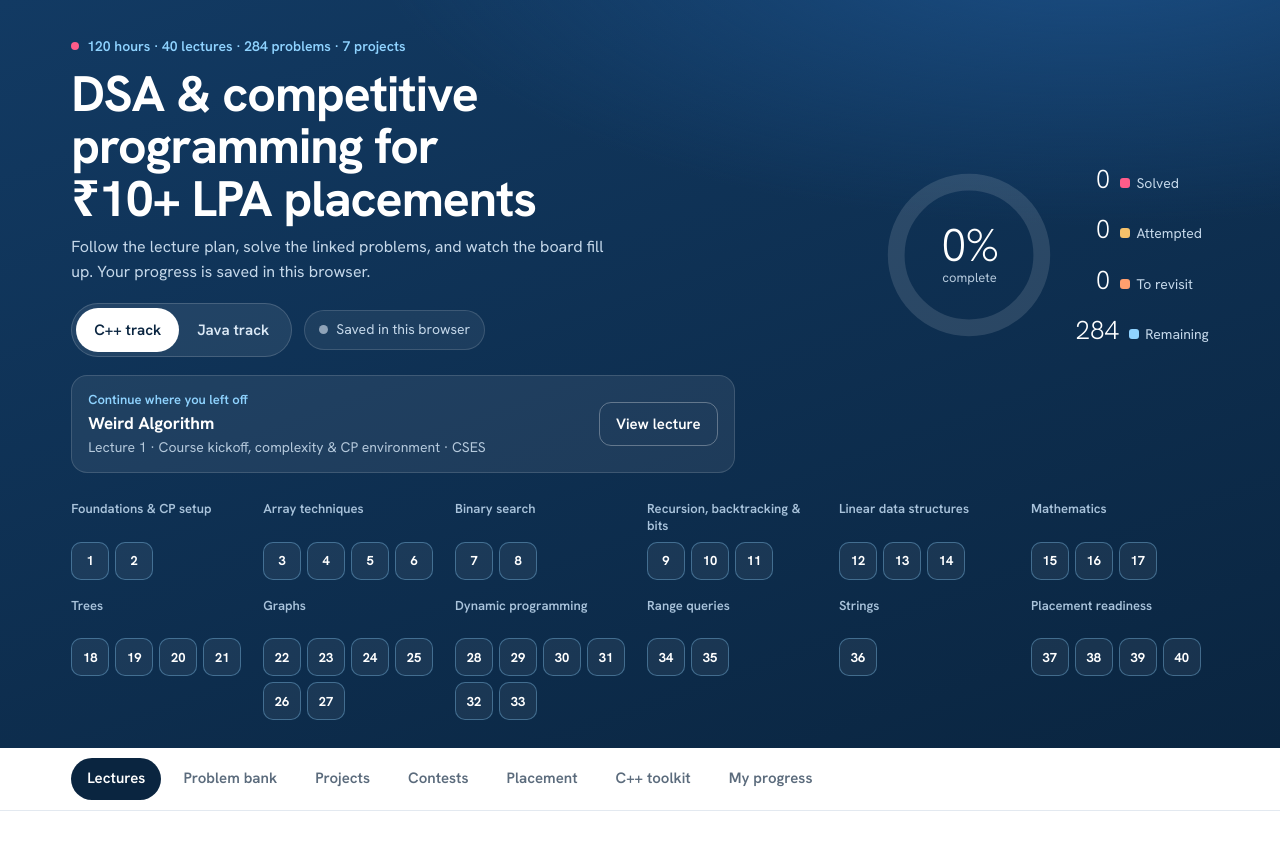
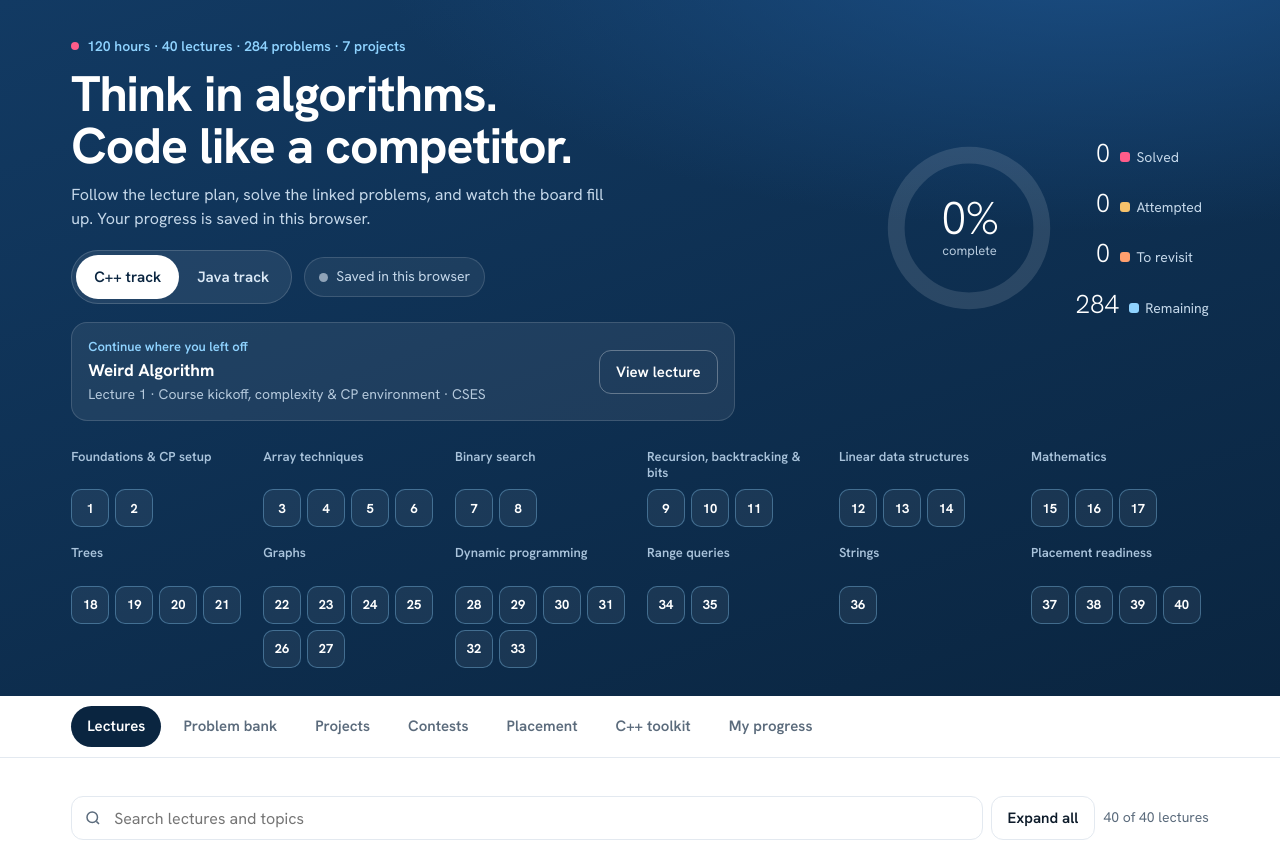
Before and after one commit to evolvian2026/HighEnergy, a plain HTML site: page dist/index.html in a window 1280 px wide. Shown: the top 843 px of the page. Drawn offline with Linux system fonts and the light colour scheme.

Commit message:
Change portal headline to 'Think in algorithms. Code like a competitor.'
Co-Authored-By: Claude Opus 5.5 <noreply@anthropic.com>
Claude-Session: https://claude.ai/code/session_01Xs1NqAs3ZyUMndFnARyLr7

```diff
--- a/dist/index.html
+++ b/dist/index.html
@@ -213,7 +213,7 @@ footer{border-top:1px solid var(--line);color:var(--mute);font-size:14px;padding
   <div class="hgrid">
     <div>
       <span class="eyebrow"><i></i>120 hours · 40 lectures · <span id="nprob"></span> problems · 7 projects</span>
-      <h1>DSA &amp; competitive programming for ₹10+ LPA placements</h1>
+      <h1>Think in algorithms. Code like a competitor.</h1>
       <p class="lead">Follow the lecture plan, solve the linked problems, and watch the board fill up. <span id="leadsave">Your progress is saved in this browser.</span></p>
       <div class="hrow"><div class="seg" role="group" aria-label="Language track"><button id="l-cpp" aria-pressed="true">C++ track</button><button id="l-java" aria-pressed="false">Java track</button></div><div class="sync" id="sync" data-s="local"><i></i><span id="synct">Saved in this browser</span></div></div>
       <div class="cont" id="cont"></div>
```
Also changed, not shown: dist/site/index.html (+1 -1 lines), portal/template.html (+1 -1 lines), 1 other file.
